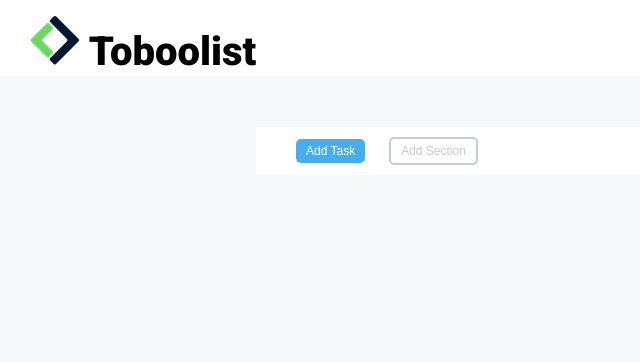
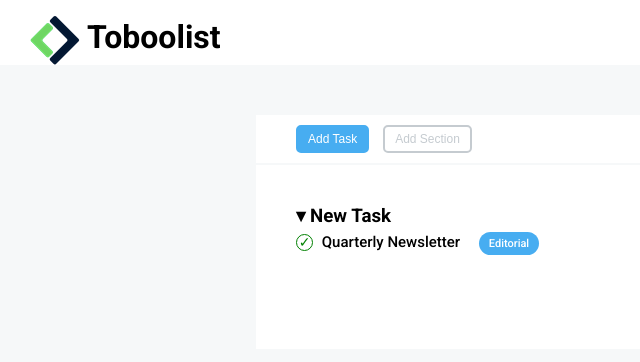
Before and after one commit to Paolo4690/html-css-toboolist, a plain HTML site: page index.html in a window 1280 px wide. Shown: the whole page, without its empty margins (0-640 px from the left). Drawn offline with Linux system fonts and the light colour scheme.

Commit message:
add section new task

```diff
--- a/css/style.css
+++ b/css/style.css
@@ -14,9 +14,10 @@ header {
     background-color: #ffffff;
     padding-top: 15px;
     padding-left: 30px;
-    line-height: 50px;
     font-weight: 900;
-    font-size: 40px;
+}
+header img {
+    vertical-align: middle;
 }
 
 .conteiner {
@@ -34,14 +35,14 @@ header {
 
 button {
     padding: 5px 10px;
-    margin-right: 20px;
+    margin-right: 10px;
     font-size: 12px;
     border-radius: 5px;
 }
 
 .selected {
     background-color: #47adf1;
-    border: 0;
+    border: 2px solid #47adf1;
     color: #ffffff;
 }
 .unselected {
@@ -50,3 +51,50 @@ button {
     color: #c5cbd0;
     box-sizing: border-box;
 }
+
+.conteiner-article {
+    background-color: #ffffff;
+    padding: 40px;
+}
+
+ul {
+    padding-bottom: 50px;
+    padding-left: 0;
+}
+
+li {
+    list-style-type: none;
+    line-height: 30px;
+    font-size: 15px;
+}
+
+.formattazione-list {
+    font-size: 14px;
+    width: 15px;
+    height: 15px;
+    border-radius: 50%;
+    text-align: center;
+    line-height: 15px;
+    display:inline-block;
+    margin-right: 5px;
+}
+
+.check {
+    color: green;
+    border: 1px solid green;
+}
+
+.cross {
+    color: red;
+    border: 1px solid red;
+}
+
+.editorial {
+    color: #ffffff;
+    font-size: 11px;
+    background-color: #47adf1;
+    border-radius: 13px;
+    display: inline;
+    padding: 5px 10px;
+    margin-left: 15px;
+}
--- a/index.html
+++ b/index.html
@@ -13,8 +13,10 @@
 <body>
     <!-- HEADER + LOGO -->
     <header>
+        <h1>
             <img src="img/Logo.png" alt="logo Boolean">
             Toboolist
+        </h1>
     </header>
 
     <main class="conteiner">
@@ -25,8 +27,18 @@
             <button class="unselected">Add Section</button>
         </section>
 
+        <div class="conteiner-article">
             <!-- SEZIONE NEW TASK -->
             <section>
+                <h3>&#9662; New Task</h3>
+
+                <ul>
+                    <li>
+                        <div class="formattazione-list check">&check;</div>
+                        <span>Quarterly Newsletter</span>
+                        <div class="editorial">Editorial</div>
+                    </li>
+                </ul>
 
             </section>
 
@@ -38,6 +50,7 @@
             <section>
 
             </section>
+        </div>
     </main>
 
 </body>
```
Lines whose indentation alone changed are shown as unchanged.
